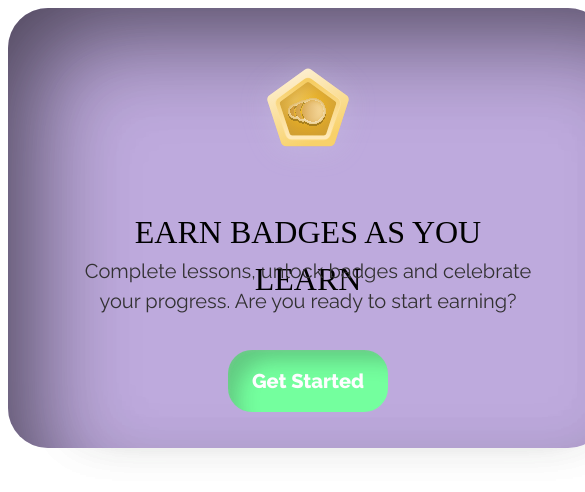
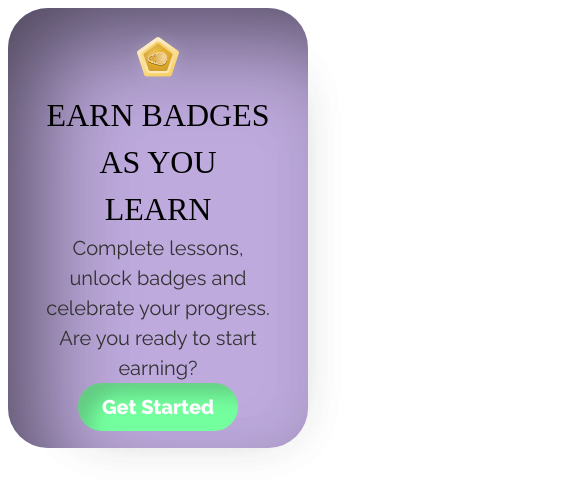
Before and after one commit to MutumaBryan/Gamed, a React (Create React App) app in the folder gamed-react/: page / in a window 390 px wide. Shown: the top 492 px of the page, 585 px wide, since content can reach past the window. Built offline with nearby package versions, Linux system fonts and the light colour scheme; a web font is replaced by a local one.

Commit message:
feature/added responsiveness to EarnCard

```diff
--- a/gamed-react/src/Component/Button/GetStarted.jsx
+++ b/gamed-react/src/Component/Button/GetStarted.jsx
@@ -13,7 +13,6 @@ const getStatrtedStyles = {
   border: "none",
   boxShadow: "1.25rem 1.25rem 1.25rem -0.625rem #2B2D2B40 inset, 0.125rem 0.125rem 0.125rem rgba(236, 237, 236, 0.1) inset",
   // box-shadow: y axis x axis blur spread color | inset puts the shadow inside the item's border
-  height: "4rem",
 }
 
 function GetStarted() {
--- a/gamed-react/src/Component/Card/EarnCard.jsx
+++ b/gamed-react/src/Component/Card/EarnCard.jsx
@@ -7,37 +7,37 @@ import BadgeLevel4 from "../../assets/images/BadgeLevel4.svg";
 
 const sectionEarnCardStyles = {
   backgroundColor: "#BEAADD",
-  height: "27.5rem",
-  width: "37.5rem",
+  height: "68.643vh",
+  width: "43.924vw",
   display: "flex",
   flexDirection: "column",
   alignItems: "center",
   justifyContent: "center",
-  gap: "0.75rem",
   borderRadius: "2.5rem",
   // box-shadow: y axis x axis blur spread color | inset puts the shadow inside the item's border
   boxShadow:
     "3.261rem 3.261rem 6.523rem -1.631rem #00000040 inset, 2.446rem 2.446rem 5.707rem -1.631rem #00000040 inset, 2.446rem 2.446rem 6.523rem -1.631rem #00000040 inset, 1.631rem 1.631rem 3.261rem -3.261rem #35363540, 1.631rem 1.631rem 3.261rem -3.261rem #35363540",
+  minWidth: "300px",
+  maxWidth: "600px",
+  minHeight: "300px",
+  maxHeight: "440px",
 };
 
 const divEarnCardContentStyles = {
-  height: "22.938rem",
-  width: "28.25rem",
+  padding: "1.5% 0",
+  width: "77%",
   display: "flex",
   flexDirection: "column",
   justifyContent: "space-evenly",
   alignItems: "center",
-  gap: "2rem",
+  gap: "2%",
 };
 
 const imageBadgeLevel4Styles = {
-  width: "8.75rem",
-  height: "8.75rem",
+  width: "31%",
 };
 
 const articleEarnCardStyles = {
-  width: "28.25rem",
-  height: "7.188rem",
   textAlign: "center",
 };
 
@@ -46,7 +46,6 @@ const headerEarnCardStyles = {
   fontWeight: "400",
   fontSize: "2rem",
   lineHeight: "2.929rem",
-  height: "2.938rem",
   width: "100%"
 };
 
@@ -57,7 +56,6 @@ const paragraphEarnCardStyles = {
   lineHeight: "1.875rem",
   color: "#323132",
   margin: "0",
-  height: "3.75rem",
   width: "100%"
 };
 function EarnCard() {
--- a/gamed-react/src/index.css
+++ b/gamed-react/src/index.css
@@ -0,0 +1,4 @@
+html {
+  margin: 0;
+	padding: 0;
+}
```
Also changed, not shown: gamed-react/src/Component/Card/TopLeaderBoardCard.jsx (added, +13 -0 lines).
